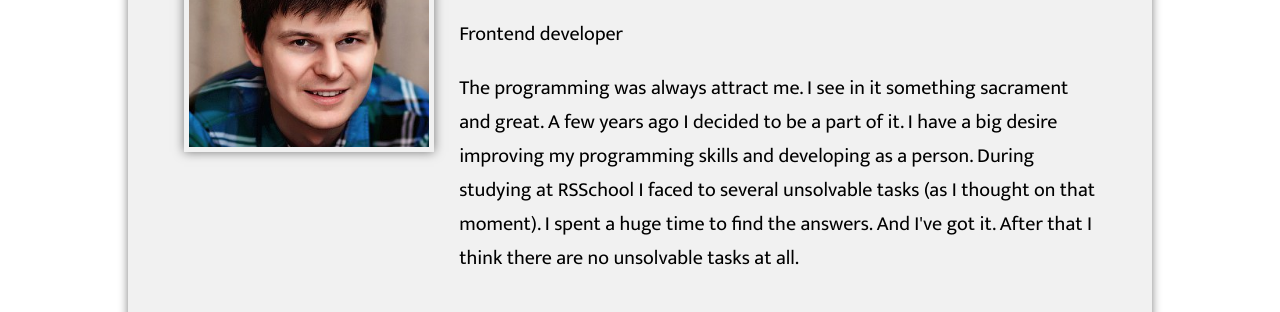
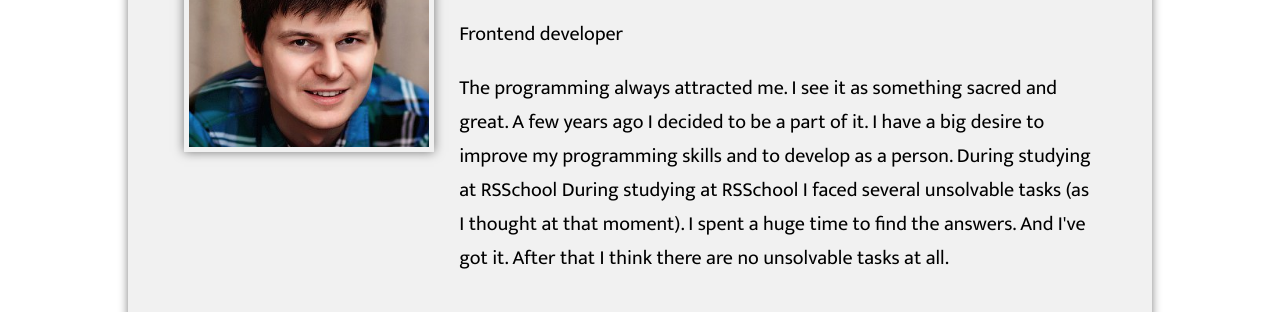
Before and after one commit to haspadarZ-padMensku/rsschool-codejam1-cv, a plain HTML site: page index.html in a window 1280 px wide. Shown: the part 325-637 px from the top of the page. Drawn offline with Linux system fonts and the light colour scheme.

Commit message:
refactor: -fix english grammar mistakes

```diff
--- a/index.html
+++ b/index.html
@@ -35,13 +35,13 @@
             <p>Denis Goncharov</p>
             <p>26 years old</p>
             <p>Frontend developer</p>
-            <p> The programming was always attract me.
-              I see in it something sacrament and great.
+            <p> The programming always attracted me.
+              I see it as something sacred and great.
               A few years ago I decided to be a part of it.
-              I have a big desire improving my programming skills
-              and developing as a person. During studying at RSSchool
-              I faced to several unsolvable tasks (as I thought on
-              that moment). I spent a huge time to find the answers.
+              I have a big desire to improve my programming skills
+              and to develop as a person. During studying at RSSchool
+              During studying at RSSchool I faced several unsolvable tasks
+              (as I thought at that moment). I spent a huge time to find the answers.
               And I've got it. After that I think there are no
               unsolvable tasks at all.
             </p>
@@ -107,7 +107,7 @@
           <li>Qualification: Building Engineer</li>
         </ul>
         <p class="education__description">
-          My first education was not connect with programming
+          My first education was not connected with programming
           directly. But I see how the engineer's knowledges does
           the learning of IT much easier.
         </p>
@@ -117,7 +117,7 @@
         <h2 class="code-examples__title">Code examples</h2>
         <p class="code-examples__description">
           Because of I'm a beginner in IT I don't have any huge
-          projects to share. But something I have. You can see all of my code in my
+          projects to share. But I have something. You can see all of my code in my
           GitHub account:
         </p>
         <a href="https://github.com/haspadarZ-padMensku" target="_blank">haspadarZ-padMensku</a>
```
